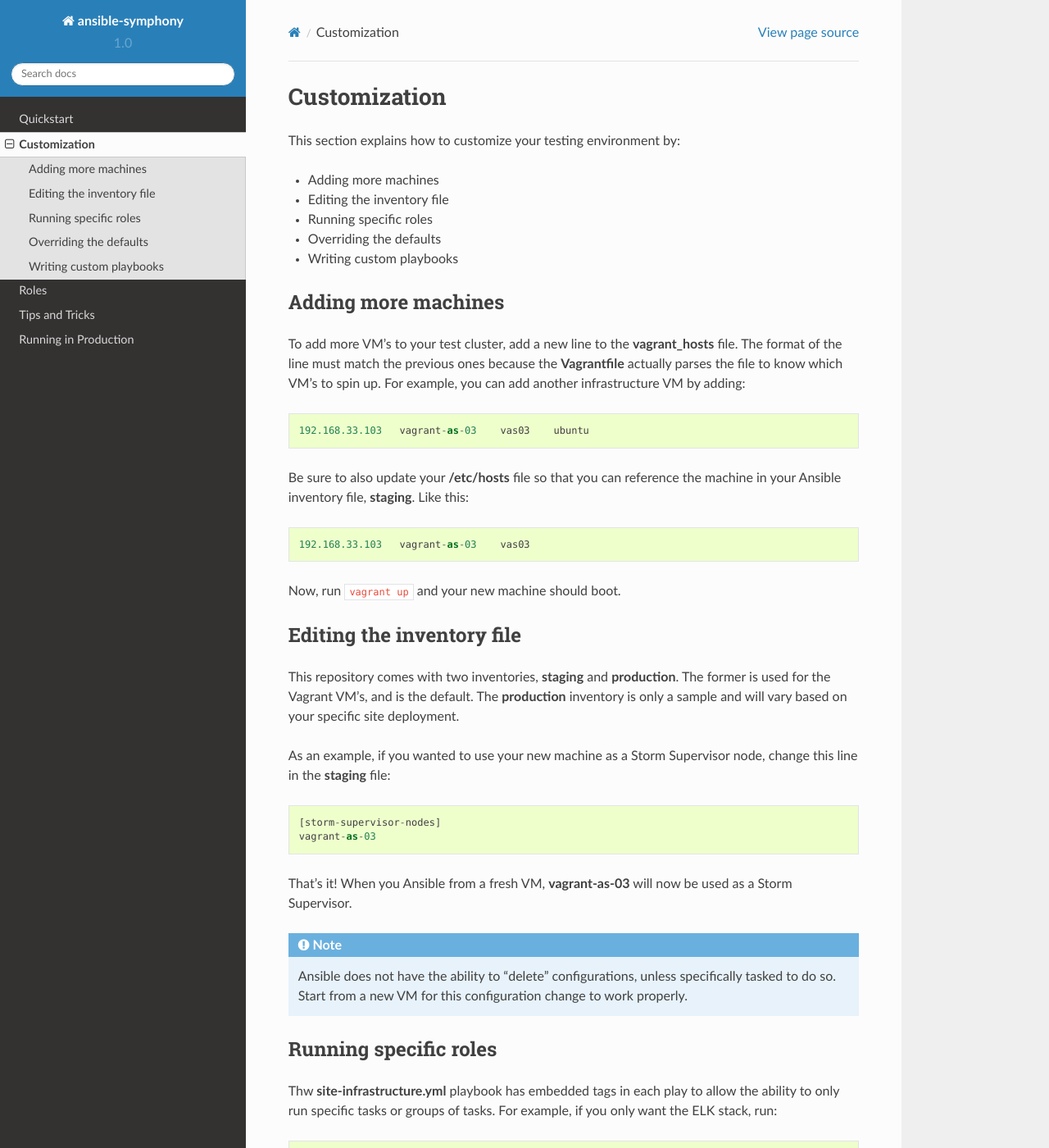
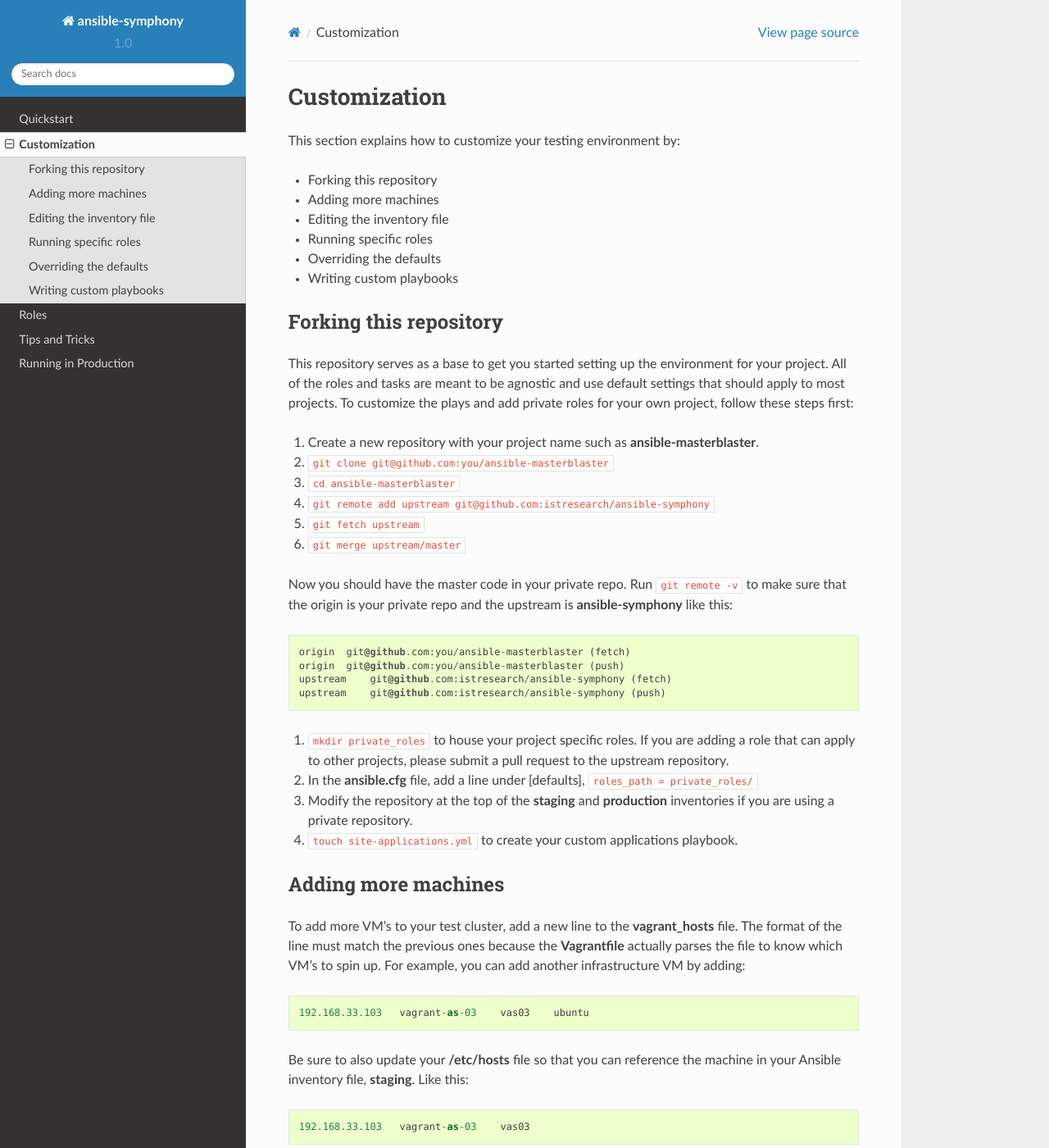
Before and after one commit to istresearch/ansible-symphony, a Sphinx documentation site: the page built from docs/topics/customization.rst, in a window 1280 px wide and 1400 px high. Shown: the whole window at 82% size. Built offline with Sphinx 7.4.7 and the Read the Docs theme 2.0.0, drawn with Linux system fonts in a browser that asks for light colours.

Commit message:
Add instructions on how to fork this repo

```diff
--- a/docs/topics/customization.rst
+++ b/docs/topics/customization.rst
@@ -3,11 +3,36 @@
 
 This section explains how to customize your testing environment by:
 
+- Forking this repository
 - Adding more machines
 - Editing the inventory file
 - Running specific roles
 - Overriding the defaults
 - Writing custom playbooks
+
+Forking this repository
+-----------------------
+
+This repository serves as a base to get you started setting up the environment for your project.  All of the roles and tasks are meant to be agnostic and use default settings that should apply to most projects.  To customize the plays and add private roles for your own project, follow these steps first:
+
+#. Create a new repository with your project name such as **ansible-masterblaster**.
+#. ``git clone git@github.com:you/ansible-masterblaster``
+#. ``cd ansible-masterblaster``
+#. ``git remote add upstream git@github.com:istresearch/ansible-symphony``
+#. ``git fetch upstream``
+#. ``git merge upstream/master``
+
+Now you should have the master code in your private repo.  Run ``git remote -v`` to make sure that the origin is your private repo and the upstream is **ansible-symphony** like this::
+
+    origin  git@github.com:you/ansible-masterblaster (fetch)
+    origin  git@github.com:you/ansible-masterblaster (push)
+    upstream    git@github.com:istresearch/ansible-symphony (fetch)
+    upstream    git@github.com:istresearch/ansible-symphony (push)
+
+#. ``mkdir private_roles`` to house your project specific roles.  If you are adding a role that can apply to other projects, please submit a pull request to the upstream repository.
+#. In the **ansible.cfg** file, add a line under [defaults], ``roles_path = private_roles/``
+#. Modify the repository at the top of the **staging** and **production** inventories if you are using a private repository.
+#. ``touch site-applications.yml`` to create your custom applications playbook.
 
 Adding more machines
 --------------------
```
